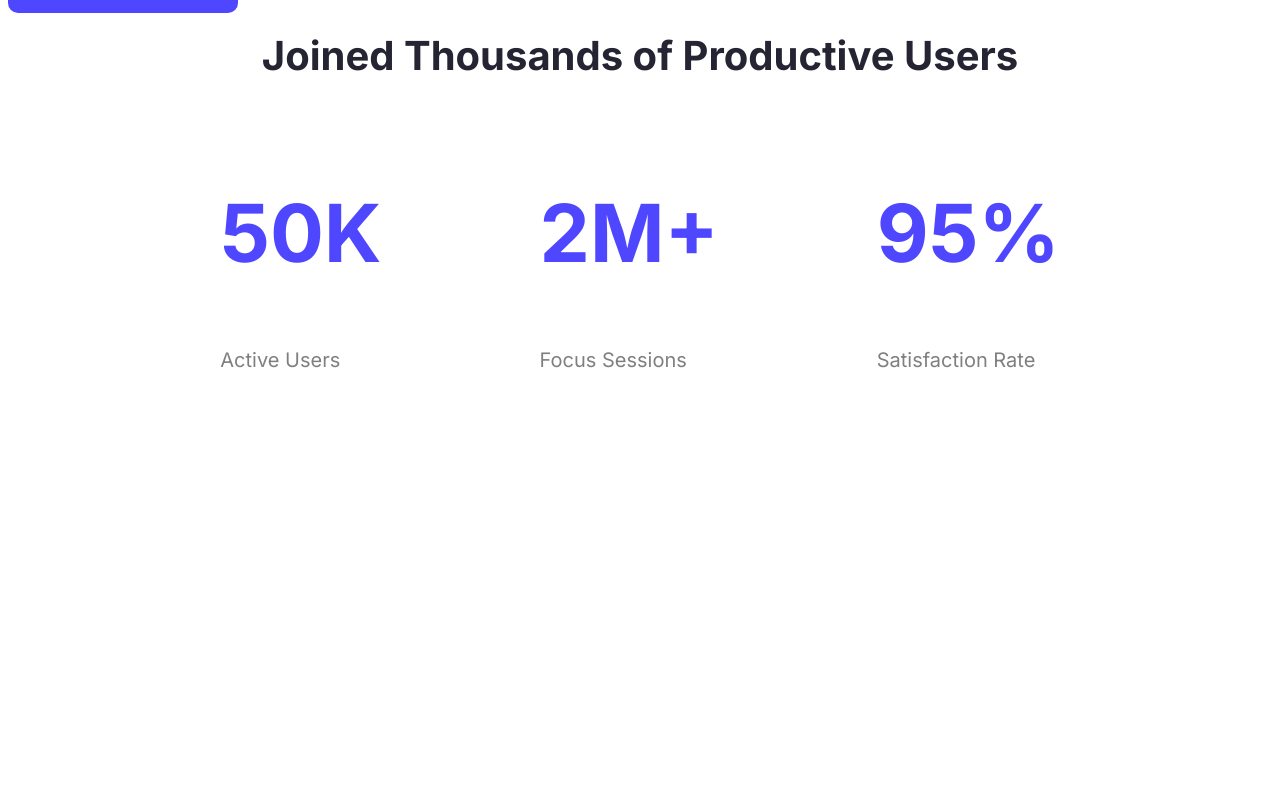
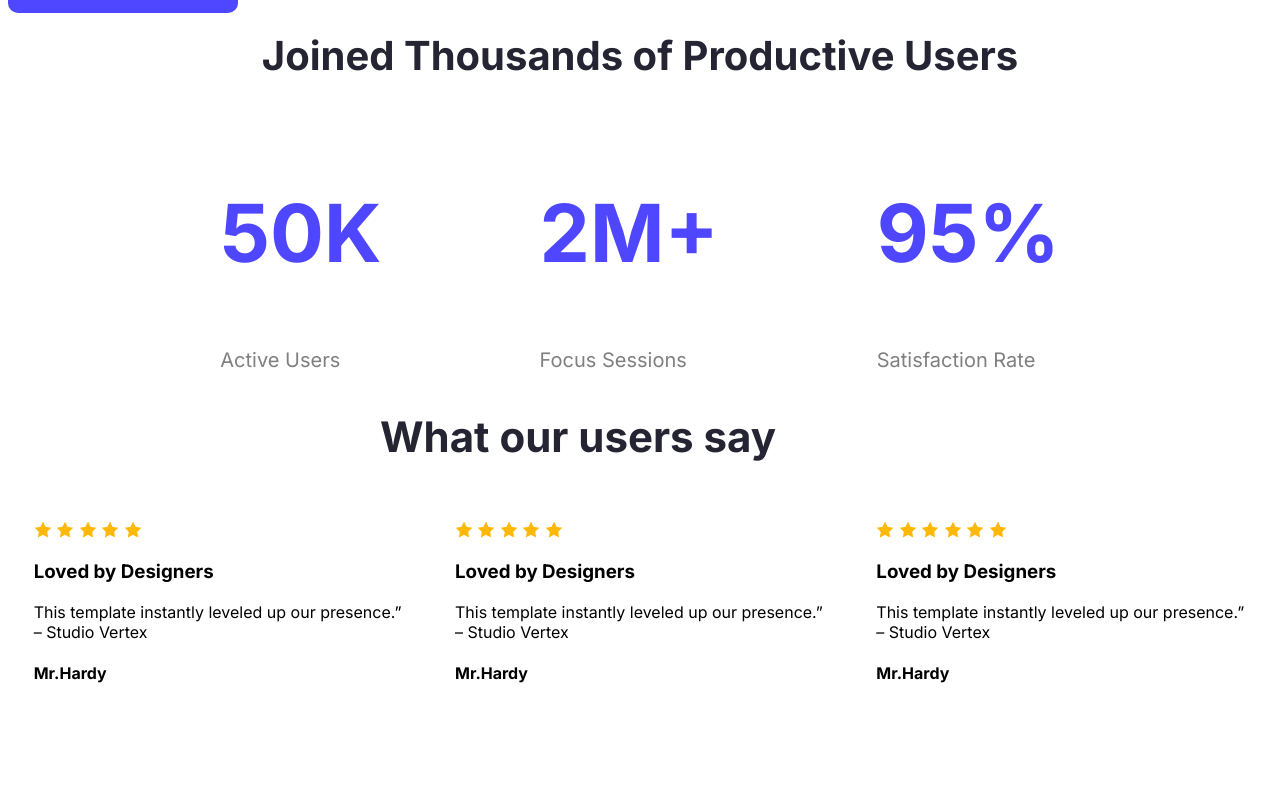
Before and after one commit to tushibshuaib/assignment01, a plain HTML site: page index.html in a window 1280 px wide. Shown: the part 945-1738 px from the top of the page. Before the commit the page ends 1357 px from the top, so only its background shows below. Drawn offline with Linux system fonts and the light colour scheme.

Commit message:
added user reviews

```diff
--- a/index.html
+++ b/index.html
@@ -75,6 +75,50 @@
                </div>
             </div>
         </section>
+        <section class="user-review">
+            <h2 class="user-review-title">What our users say</h2>
+            <div class="review-cards">
+                <div class="card">
+
+                    <div class="card-img">
+                       <img src="./Assets/icon-star.png" alt="">
+                       <img src="./Assets/icon-star.png" alt="">
+                       <img src="./Assets/icon-star.png" alt="">
+                       <img src="./Assets/icon-star.png" alt="">
+                       <img src="./Assets/icon-star.png" alt="">
+                    </div>
+                    <h3 class="card-title">Loved by Designers</h3>
+                    <p class="card-description">This template instantly leveled up our presence.” – Studio Vertex</p>
+                    <h4 class="card-sub-title">Mr.Hardy</h4>
+                </div>
+                <div class="card">
+                    <div class="card-img">
+                        <img src="./Assets/icon-star.png" alt="">
+                       <img src="./Assets/icon-star.png" alt="">
+                       <img src="./Assets/icon-star.png" alt="">
+                       <img src="./Assets/icon-star.png" alt="">
+                       <img src="./Assets/icon-star.png" alt="">
+                    </div>
+                   <h3 class="card-title">Loved by Designers</h3>
+                    <p class="card-description">This template instantly leveled up our presence.” – Studio Vertex</p>
+                    <h4 class="card-sub-title">Mr.Hardy</h4>
+                </div>
+                <div class="card">
+
+                    <div class="card-img">
+                        <img src="./Assets/icon-star.png" alt="">
+                       <img src="./Assets/icon-star.png" alt="">
+                       <img src="./Assets/icon-star.png" alt="">
+                       <img src="./Assets/icon-star.png" alt="">
+                       <img src="./Assets/icon-star.png" alt="">
+                       <img src="./Assets/icon-star.png" alt="">
+                    </div>
+                  <h3 class="card-title">Loved by Designers</h3>
+                    <p class="card-description">This template instantly leveled up our presence.” – Studio Vertex</p>
+                    <h4 class="card-sub-title">Mr.Hardy</h4>
+                </div>
+              </div>
+        </section>
     </main>
     <footer>
 
--- a/styles/assignment.css
+++ b/styles/assignment.css
@@ -163,3 +163,25 @@ nav li a{
         font-weight: 700;
         line-height: 97px;
     }
+
+    .user-review-title{
+        width: 1140px;
+        gap: 50;
+        color: #252432;
+        font-size:42px ;
+        font-weight: 700;
+        line-height:50px ;
+        text-align: center;
+    }
+    .review-cards{
+        display: flex;
+        justify-content: space-around
+    }
+    .card{
+        width:370px ;
+        height:245px ;
+        justify-content: flex-start;
+        align-items: flex-start;
+        gap: 24;
+        padding: 24px;
+    }
```
